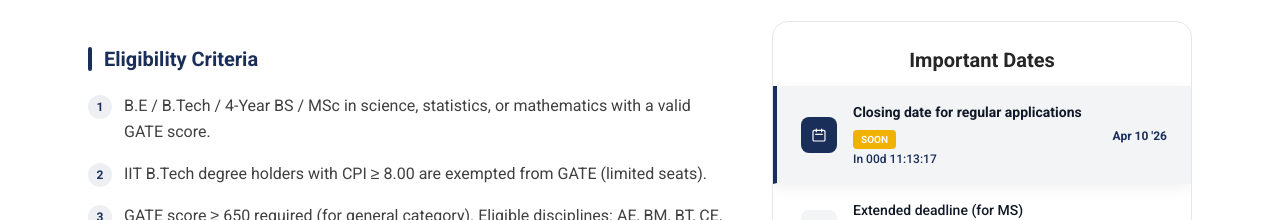
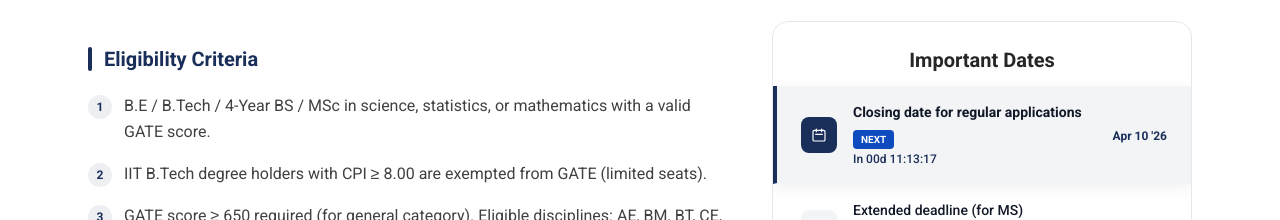
Before and after one commit to mansi-sharma-work/admissions-cminds, a Next.js app: page / in a window 1280 px wide. Shown: the part 1340-1560 px from the top of the page. Built offline with nearby package versions, Linux system fonts and the light colour scheme.

Commit message:
change color

```diff
--- a/components/ImportantDates.tsx
+++ b/components/ImportantDates.tsx
@@ -238,8 +238,8 @@ const upcoming = mounted
                     )}
 
                     {status === "soon" && (
-                      <span className="text-[10px] font-bold px-2 py-0.5 rounded bg-yellow-500 text-white">
-                        SOON
+                      <span className="text-[10px] font-bold px-2 py-0.5 rounded bg-[#0e4bbf] text-white">
+                        NEXT
                       </span>
                     )}
 
```
